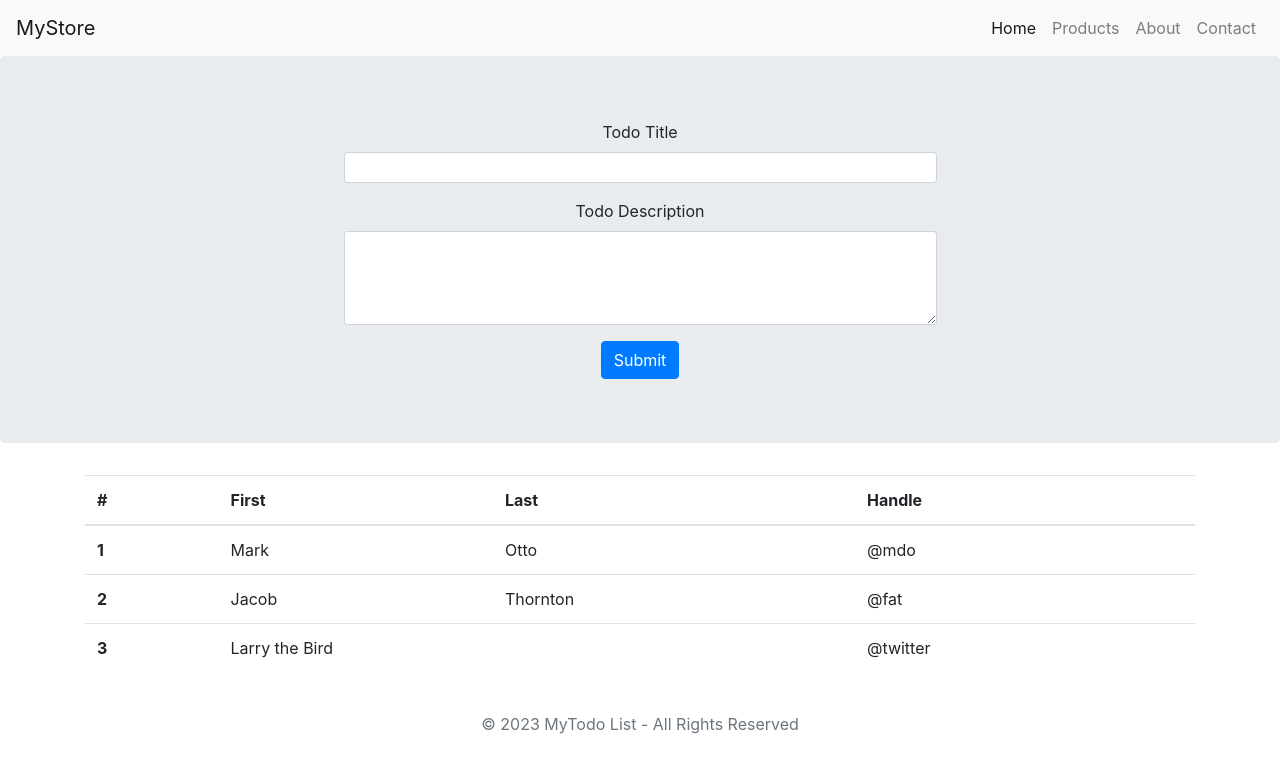
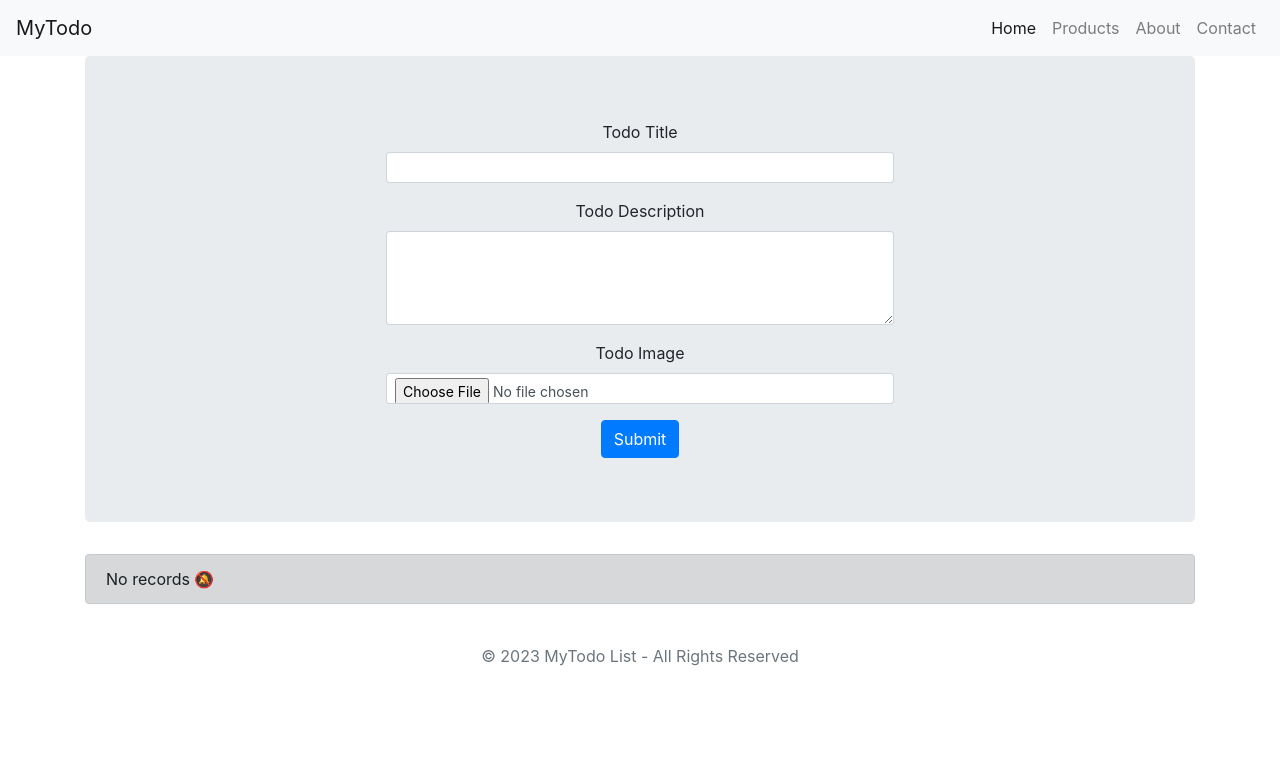
Before and after one commit to CodeAvk/Demo-Project-Flask-NBIL, a Flask app: page / in a window 1280 px wide. Shown: the top 773 px of the page. Run offline with Flask 3, Linux system fonts and the light colour scheme; some libraries are stand-ins or nearby versions.

Commit message:
Working on Adding Image to Database

```diff
--- a/app.py
+++ b/app.py
@@ -1,6 +1,8 @@
-from flask import Flask,render_template
+from flask import Flask,render_template,request,redirect,url_for
 from flask_sqlalchemy import SQLAlchemy
 from datetime import datetime
+# from werkzeug.utils import secure_filename
+import os
 
 
 app = Flask(__name__)
@@ -14,26 +16,61 @@ class Todo(db.Model):
     title=db.Column(db.String(200),nullable=False)
     desc=db.Column(db.String(500),nullable=False)
     date_created=db.Column(db.DateTime,default=datetime.utcnow)
+    image = db.Column(db.String(200))
 
     def __repr__(self)-> str:
         return f"{self.sno} - {self.title}"
 
-@app.route('/')
+@app.route('/',methods=['GET','POST'])
 def hello_world():
-    todo=Todo(title="First todo",desc="Start Learning Go")
-    db.session.add(todo)
-    db.session.commit()
+    if request.method=='POST':
+        # print(request.form['image'])
+        title=request.form['title']
+        desc=request.form['desc']
+        image = request.form['image']
+        print(image)
+        # print(request.files['image'])
+
+        # # Save the file and get the file path
+        # if image and image.filename != '':
+        #     filename = secure_filename(image.filename)
+        #     image.save(os.path.join('static/uploads', filename))  # Save the file to 'static/uploads' directory
+        #     image_path = f"uploads/{filename}"  # Relative path to the saved image
+        # else:
+        #     image_path = None
+
+        # Create and add the Todo to the database
+
+        todo=Todo(title=f"{title}",desc=f"{desc}",image=f"{image}")
+        db.session.add(todo)
+        db.session.commit()
     allTodo=Todo.query.all()
-    print(allTodo)
+    # print(allTodo)
 
-    return render_template("index.html")
-
+    return render_template("index.html", allTodo=allTodo)
 @app.route('/show')
 def products():
     allTodo=Todo.query.all()
     print(allTodo)
     return f'Here is all to do section --- \n{allTodo}'
 
+@app.route('/update/<int:sno>', methods=['GET', 'POST'])
+def update(sno):
+    todo = Todo.query.get_or_404(sno)
+    if request.method == 'POST':
+        todo.title = request.form['title']
+        todo.desc = request.form['desc']
+        db.session.commit()
+        return redirect('/')
+    return render_template('/', todo=todo)
+
+@app.route('/delete/<int:sno>')
+def delete(sno):
+    todo_to_delete = Todo.query.get_or_404(sno)
+    db.session.delete(todo_to_delete)
+    db.session.commit()
+    return redirect('/')
+
 if __name__ == "__main__":
     with app.app_context():
         db.create_all()
--- /dev/null
+++ b/tempCodeRunnerFile.py
@@ -0,0 +1 @@
+print(request.files['image'])
--- /dev/null
+++ b/templates/base.html
@@ -0,0 +1,58 @@
+<!DOCTYPE html>
+<html lang="en">
+
+<head>
+  <meta charset="UTF-8">
+  <meta name="viewport" content="width=device-width, initial-scale=1.0">
+  <title>{% block title %}My Ecommerce Store{% endblock %}</title>
+  <link href="https://maxcdn.bootstrapcdn.com/bootstrap/4.5.2/css/bootstrap.min.css" rel="stylesheet">
+  <style>
+    /* Custom CSS can be added here */
+  </style>
+</head>
+
+<body>
+  <!-- Navbar -->
+  <nav class="navbar navbar-expand-lg navbar-light bg-light">
+    <a class="navbar-brand" href="/">MyTodo</a>
+    <button class="navbar-toggler" type="button" data-toggle="collapse" data-target="#navbarNav"
+      aria-controls="navbarNav" aria-expanded="false" aria-label="Toggle navigation">
+      <span class="navbar-toggler-icon"></span>
+    </button>
+    <div class="collapse navbar-collapse" id="navbarNav">
+      <ul class="navbar-nav ml-auto">
+        <li class="nav-item active">
+          <a class="nav-link" href="#">Home</a>
+        </li>
+        <li class="nav-item">
+          <a class="nav-link" href="#">Products</a>
+        </li>
+        <li class="nav-item">
+          <a class="nav-link" href="#">About</a>
+        </li>
+        <li class="nav-item">
+          <a class="nav-link" href="#">Contact</a>
+        </li>
+      </ul>
+    </div>
+  </nav>
+
+  <!-- Content Section -->
+  <div class="container">
+    {% block content %}{% endblock %}
+  </div>
+
+  <!-- Footer -->
+  <footer class="text-muted text-center py-4">
+    <div class="container">
+      <p>&copy; 2023 MyTodo List - All Rights Reserved</p>
+    </div>
+  </footer>
+
+  <!-- Bootstrap JS, Popper.js, and jQuery -->
+  <script src="https://ajax.googleapis.com/ajax/libs/jquery/3.5.1/jquery.min.js"></script>
+  <script src="https://cdnjs.cloudflare.com/ajax/libs/popper.js/1.16.0/umd/popper.min.js"></script>
+  <script src="https://maxcdn.bootstrapcdn.com/bootstrap/4.5.2/js/bootstrap.min.js"></script>
+</body>
+
+</html>
--- a/templates/index.html
+++ b/templates/index.html
@@ -1,108 +1,71 @@
-<!DOCTYPE html>
-<html lang="en">
+{% extends 'base.html' %}
 
-<head>
-  <meta charset="UTF-8">
-  <meta name="viewport" content="width=device-width, initial-scale=1.0">
-  <title>My Ecommerce Store</title>
-  <link href="https://maxcdn.bootstrapcdn.com/bootstrap/4.5.2/css/bootstrap.min.css" rel="stylesheet">
-  <style>
-    /* Custom CSS can be added here */
-  </style>
-</head>
+{% block title %}Home{% endblock %}
 
-<body>
-  <!-- Navbar -->
-  <nav class="navbar navbar-expand-lg navbar-light bg-light">
-    <a class="navbar-brand" href="#">MyStore</a>
-    <button class="navbar-toggler" type="button" data-toggle="collapse" data-target="#navbarNav"
-      aria-controls="navbarNav" aria-expanded="false" aria-label="Toggle navigation">
-      <span class="navbar-toggler-icon"></span>
-    </button>
-    <div class="collapse navbar-collapse" id="navbarNav">
-      <ul class="navbar-nav ml-auto">
-        <li class="nav-item active">
-          <a class="nav-link" href="#">Home</a>
-        </li>
-        <li class="nav-item">
-          <a class="nav-link" href="#">Products</a>
-        </li>
-        <li class="nav-item">
-          <a class="nav-link" href="#">About</a>
-        </li>
-        <li class="nav-item">
-          <a class="nav-link" href="#">Contact</a>
-        </li>
-      </ul>
-    </div>
-  </nav>
-
+{% block content %}
 <!-- Hero Section -->
-
-  <form class="jumbotron text-center">
+<form class="jumbotron text-center" action="/" method="POST" enctype="multipart/form-data">
   <div class="row justify-content-center">
     <div class="col-12 col-sm-6 mb-3">
       <label for="todoTitle" class="form-label text-start">Todo Title</label>
-        <input type="text" class="form-control form-control-sm" id="todoTitle" aria-describedby="emailHelp">
+      <input type="text" class="form-control form-control-sm" name="title" id="todoTitle" aria-describedby="emailHelp">
     </div>
   </div>
   <div class="row justify-content-center">
     <div class="col-12 col-sm-6 mb-3">
       <label for="todoDescription" class="form-label text-start">Todo Description</label>
-        <textarea class="form-control form-control-sm" id="todoDescription" rows="4"></textarea>
+      <textarea class="form-control form-control-sm" name="desc" id="todoDescription" rows="4"></textarea>
     </div>
   </div>
-
+  <div class="row justify-content-center">
+    <div class="col-12 col-sm-6 mb-3">
+      <label for="todoImage" class="form-label text-start">Todo Image</label>
+      <input type="file" class="form-control form-control-sm" name="image" id="todoImage">
+    </div>
+  </div>
   <button type="submit" class="btn btn-primary">Submit</button>
 </form>
 
-
-
-
 <!-- Products Section -->
-  <div class="container">
+{% if allTodo|length == 0 %}
+<div class="alert alert-dark" role="alert">
+  No records 🔕
+</div>
+{% else %}
 <table class="table">
   <thead>
     <tr>
-          <th scope="col">#</th>
-          <th scope="col">First</th>
-          <th scope="col">Last</th>
-          <th scope="col">Handle</th>
+      <th scope="col">S.No</th>
+      <th scope="col">Title</th>
+      <th scope="col">Description</th>
+      <th scope="col">Date Created</th>
+      <th scope="col">Actions</th>
+      <th scope="col">Image</th>
     </tr>
   </thead>
   <tbody>
+    {% for todo in allTodo %}
     <tr>
-          <th scope="row">1</th>
-          <td>Mark</td>
-          <td>Otto</td>
-          <td>@mdo</td>
+      <td>{{ todo.sno }}</td>
+      <td>{{ todo.title }}</td>
+      <td>{{ todo.desc }}</td>
+      <td>{{ todo.date_created.strftime('%I:%M %p, %d %b %Y') }}</td>
+      <td>
+        <!-- Update and Delete buttons -->
+        <a href="/update/{{ todo.sno }}" class="btn btn-outline-dark">Update</a>
+        <a href="/delete/{{ todo.sno }}" class="btn btn-outline-dark">Delete</a>
+      </td>
+      <td>
+        {% if todo.image %}
+        <img src="{{ url_for('static', filename=todo.image) }}" alt="Todo Image"
+          style="max-width: 100px; max-height: 100px;">
+        {% else %}
+        <p>No Image</p>
+        {% endif %}
+      </td>
     </tr>
-        <tr>
-          <th scope="row">2</th>
-          <td>Jacob</td>
-          <td>Thornton</td>
-          <td>@fat</td>
-        </tr>
-        <tr>
-          <th scope="row">3</th>
-          <td colspan="2">Larry the Bird</td>
-          <td>@twitter</td>
-        </tr>
+    {% endfor %}
   </tbody>
 </table>
-  </div>
-
-  <!-- Footer -->
-  <footer class="text-muted text-center py-4">
-    <div class="container">
-      <p>&copy; 2023 MyTodo List - All Rights Reserved</p>
-    </div>
-  </footer>
-
-  <!-- Bootstrap JS, Popper.js, and jQuery -->
-  <script src="https://ajax.googleapis.com/ajax/libs/jquery/3.5.1/jquery.min.js"></script>
-  <script src="https://cdnjs.cloudflare.com/ajax/libs/popper.js/1.16.0/umd/popper.min.js"></script>
-  <script src="https://maxcdn.bootstrapcdn.com/bootstrap/4.5.2/js/bootstrap.min.js"></script>
-</body>
-
-</html>
+{% endif %}
+{% endblock %}
```
Also changed, not shown: instance/users.db. Lines whose indentation alone changed are shown as unchanged.
